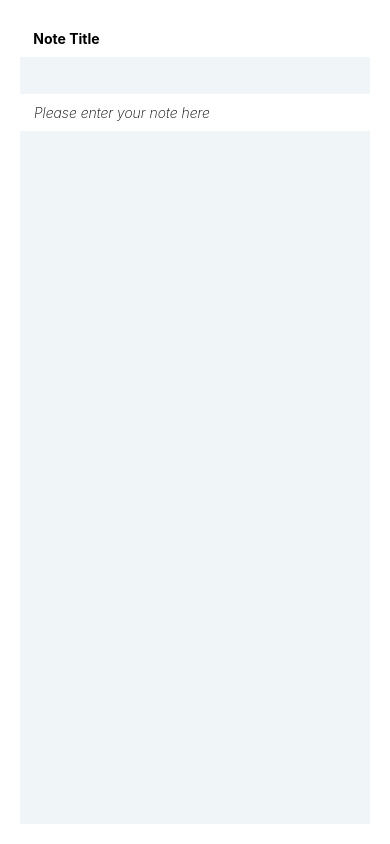
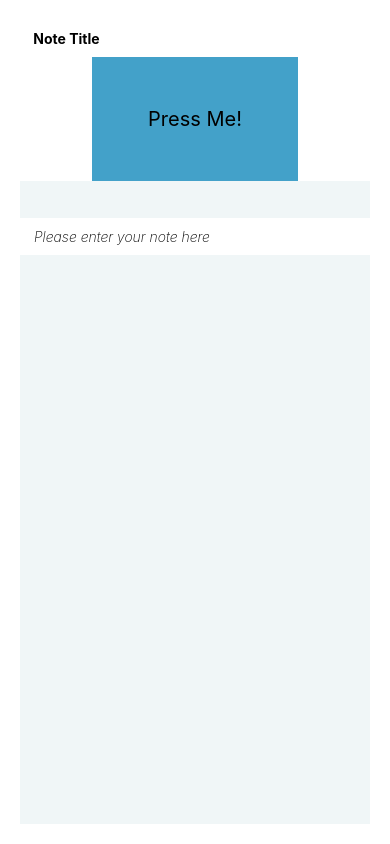
Before and after one commit to MkrMkr/ReactNativeTutorial, a React Native app: screen / in a window 390 px wide. Built offline with nearby package versions, Linux system fonts and the light colour scheme.

Commit message:
Separating styles from components and updated questions - Chapter 7 finished

```diff
--- /dev/null
+++ b/app/components/Button/Button.component.js
@@ -0,0 +1,14 @@
+import React, { Component } from "react";
+import { StyleSheet, Text, View } from "react-native";
+import styles from "./Button.component.style";
+class Button extends Component {
+  render() {
+    return (
+      <View style={styles.container}>
+        <Text style={styles.buttonText}> Press Me! </Text>
+      </View>
+    );
+  }
+}
+
+export default Button;
--- /dev/null
+++ b/app/components/Button/Button.component.style.js
@@ -0,0 +1,14 @@
+import { StyleSheet } from "react-native";
+
+export default StyleSheet.create({
+  container: {
+    padding: 50,
+    alignItems: "center",
+    justifyContent: "center",
+    backgroundColor: "#43a1c9"
+  },
+  buttonText: {
+    fontSize: 20,
+    textAlign: "center"
+  }
+});
--- a/app/components/Home/Home.component.js
+++ b/app/components/Home/Home.component.js
@@ -3,6 +3,7 @@ import { TextInput, View, Text } from "react-native";
 import PropTypes from "prop-types"; // TODO: nieuzywany import?
 import styles from "./Home.component.style";
 import TextArea from "../TextArea/TextArea.component";
+import Button from "../Button/Button.component";
 
 class Home extends Component {
   state = {
@@ -13,6 +14,7 @@ class Home extends Component {
     return (
       <View style={styles.container}>
         <Text style={styles.titleHeading}> Note Title</Text>
+        <Button />
         <TextInput
           style={styles.titleTextInput}
           onChangeText={this.setTitle}
```
Also changed, not shown: 1 other file (tests, documents, lock files or other folders).
